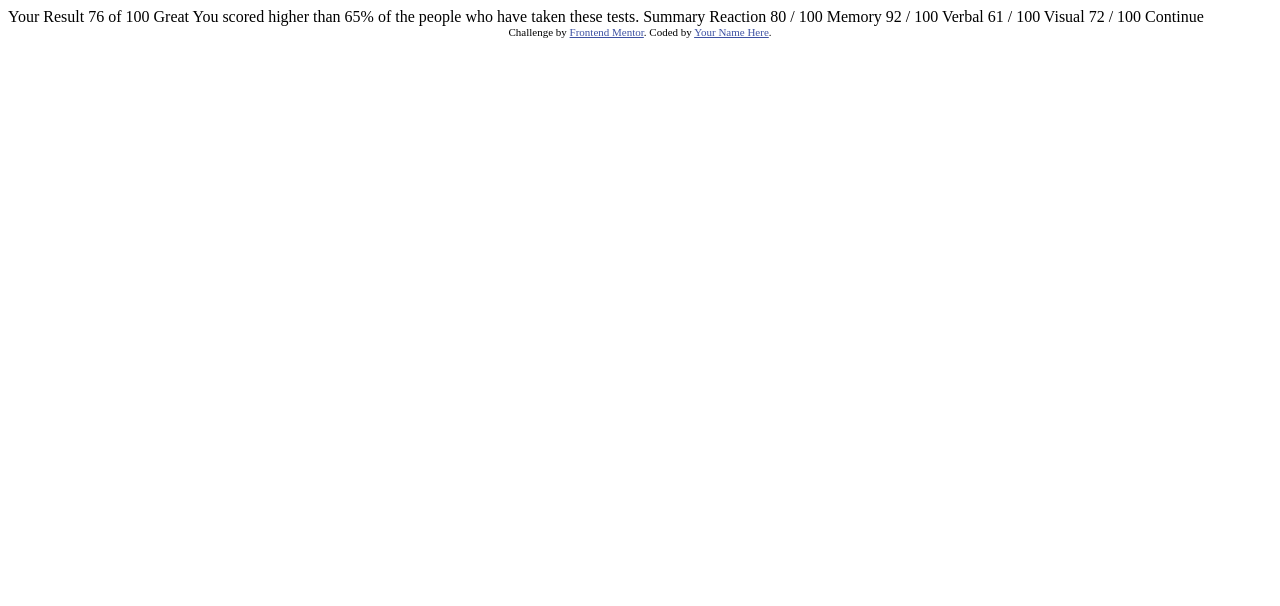
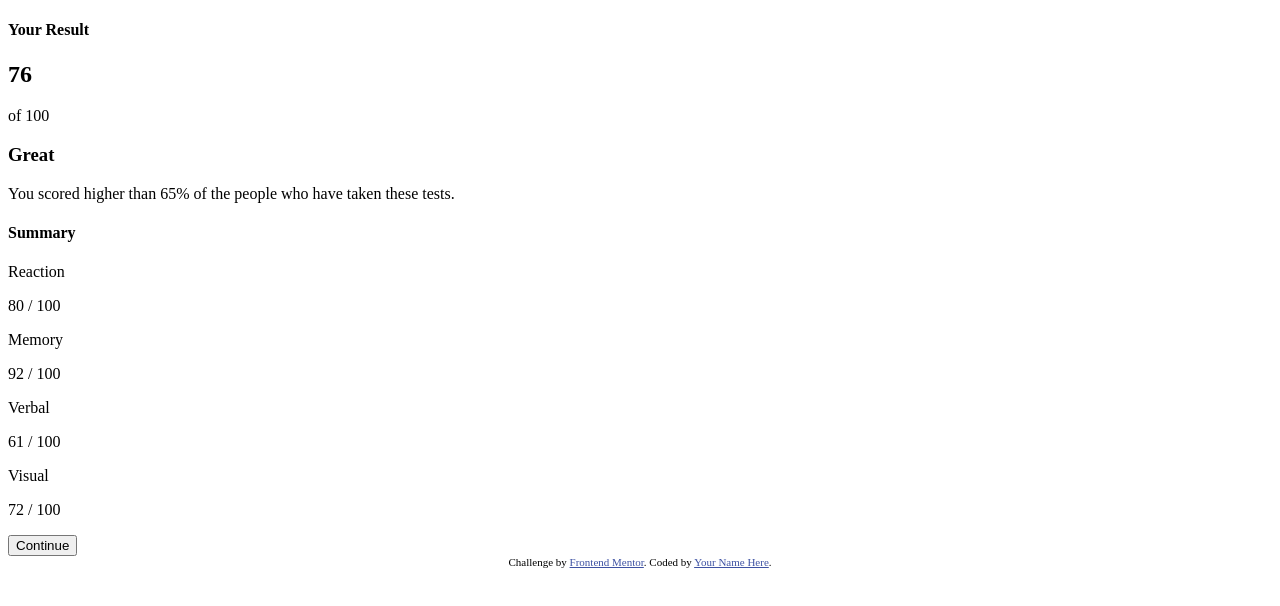
Before and after one commit to salvatorequagliariello/css-practice, a plain HTML site: page frontend-mentor/results-summary-component-main/index.html in a window 1280 px wide. Drawn offline with Linux system fonts and the light colour scheme.

Commit message:
completes card html structure

```diff
--- a/frontend-mentor/results-summary-component-main/index.html
+++ b/frontend-mentor/results-summary-component-main/index.html
@@ -16,28 +16,45 @@
 </head>
 <body>
 
-  Your Result
-  76
-  of 100
+  <main class="card">
+    <section class="card-resume">
+      <h4>Your Result</h4>
 
-  Great
-  You scored higher than 65% of the people who have taken these tests.
+      <div class="card-resume__score">
+        <h1>76</h1>
+        <p>of 100</p>
+      </div>
 
-  Summary
+      <h3>Great</h3>
+      <p>You scored higher than 65% of the people who have taken these tests.</p>
+    </section>
 
-  Reaction
-  80 / 100
+    <section class="card-details">
+      <h4>Summary</h4>
 
-  Memory
-  92 / 100
+      <div class="card-deatils__category">
+        <p>Reaction</p>
+        <p>80 / 100</p>
+      </div>
 
-  Verbal
-  61 / 100
+      <div class="card-deatils__category">
+        <p>Memory</p>
+        <p>92 / 100</p>
+      </div>
 
-  Visual
-  72 / 100
+      <div class="card-deatils__category">
+        <p>Verbal</p>
+        <p>61 / 100</p>
+      </div>
 
-  Continue
+      <div class="card-deatils__category">
+        <p>Visual</p>
+        <p>72 / 100</p>
+      </div>
+
+        <button>Continue</button>
+    </section>
+  </main>
 
   <div class="attribution">
     Challenge by <a href="https://www.frontendmentor.io?ref=challenge" target="_blank">Frontend Mentor</a>.
```
